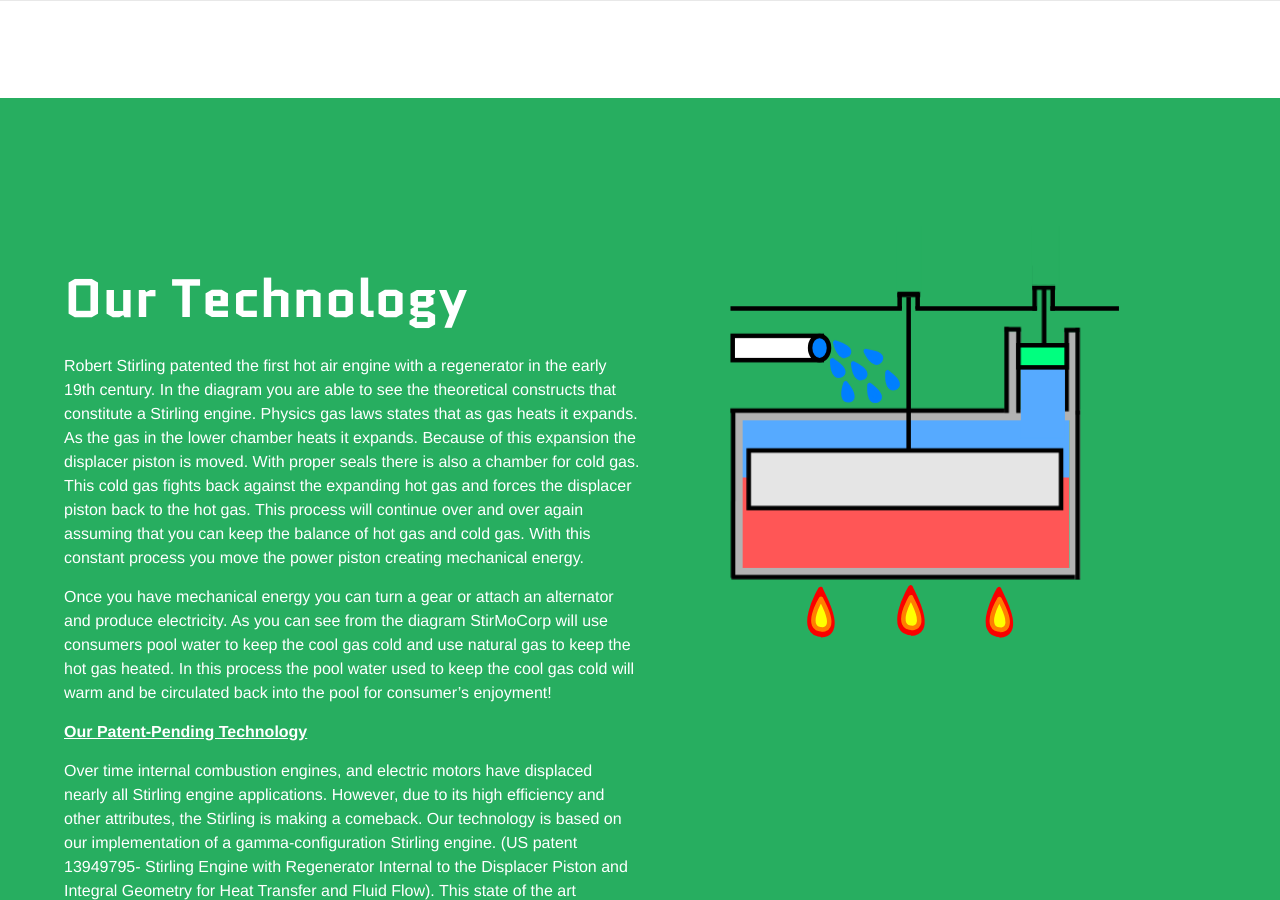
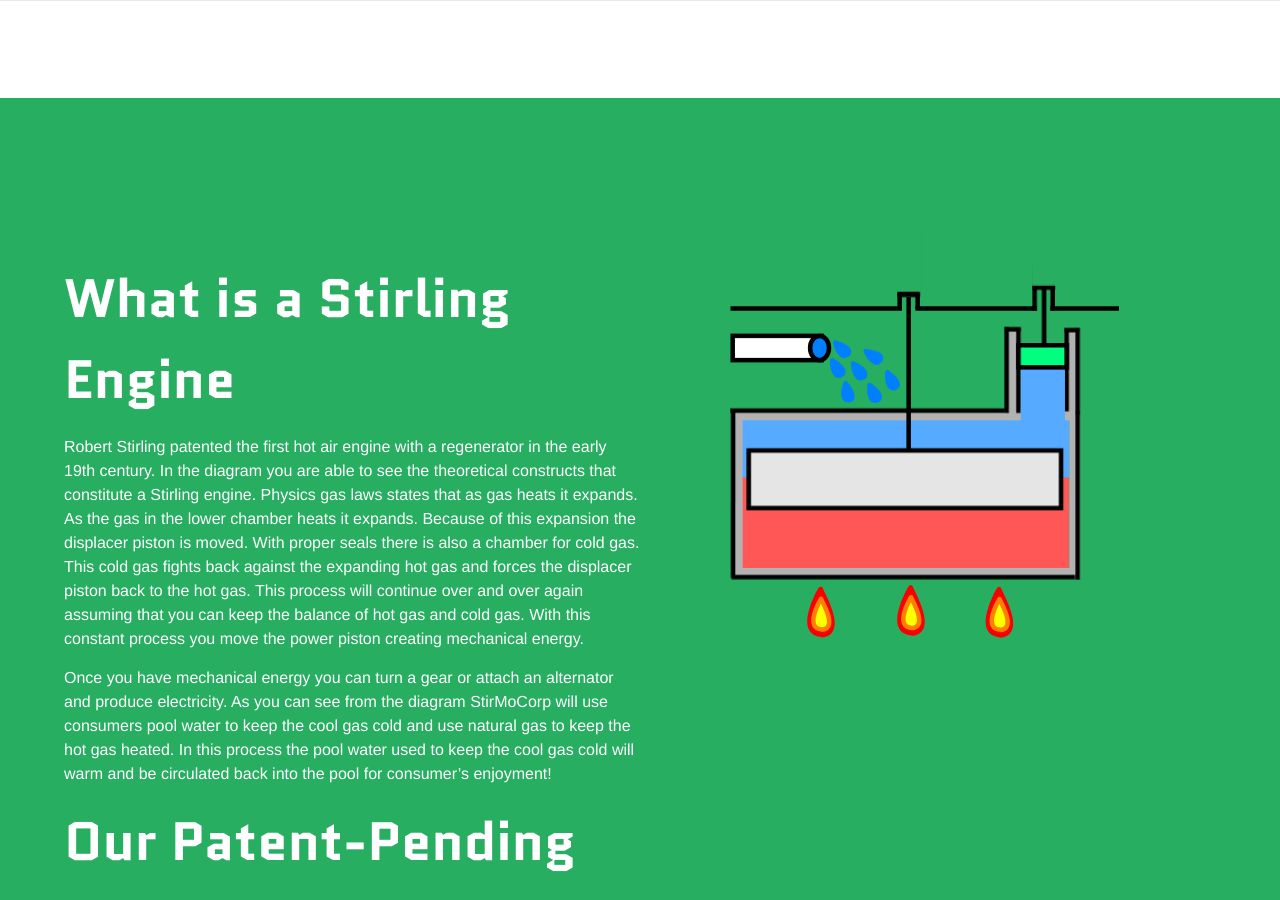
Before and after one commit to holsappled/stirling_motors, a Jekyll site: the page built from index.html, in a window 1280 px wide and 900 px high, scrolled down 1942 px. Built offline with Jekyll 4.4.1, drawn with Linux system fonts in a browser that asks for light colours; nearby versions of some CDN libraries.

Commit message:
Update technology.html

```diff
--- a/_includes/technology.html
+++ b/_includes/technology.html
@@ -1,7 +1,7 @@
 <section class="home__section--technology" id="technology">
   <div class="technology__wrapper--animation">
     <div class="technology__description technology__description--animation">
-      <h2>Our Technology</h2>
+      <h2>What is a Stirling Engine</h2>
       <p>
         Robert Stirling patented the first hot air engine with a regenerator in the early 19th century.  In the diagram you are able to see the theoretical constructs that constitute a Stirling engine.  Physics gas laws states that as gas heats it expands.  As the gas in the lower chamber heats it expands.  Because of this expansion the displacer piston is moved.  With proper seals there is also a chamber for cold gas.  This cold gas fights back against the expanding hot gas and forces the displacer piston back to the hot gas.  This process will continue over and over again assuming that you can keep the balance of hot gas and cold gas.  With this constant process you move the power piston creating mechanical energy.
       </p>
@@ -9,7 +9,7 @@
       Once you have mechanical energy you can turn a gear or attach an alternator and produce electricity.   As you can see from the diagram StirMoCorp will use consumers pool water to keep the cool gas cold and use natural gas to keep the hot gas heated.  In this process the pool water used to keep the cool gas cold will warm and be circulated back into the pool for consumer’s enjoyment!
       </p>
       <p>
-        <b><u>Our Patent-Pending Technology</u></b>
+       <h2>Our Patent-Pending Technology</h2>
          </p>
         Over time internal combustion engines, and electric motors have displaced nearly all Stirling engine applications. However, due to its high efficiency and other attributes, the Stirling is making a comeback. Our technology is based on our implementation of a gamma-configuration Stirling engine. (US patent 13949795- Stirling Engine with Regenerator Internal to the Displacer Piston and Integral Geometry for Heat Transfer and Fluid Flow). This state of the art technological advancement will utilize a displacer piston with new pin fin heater head and cooling system applications. This Stirling engine will be more efficient than other Stirlings by removing heater tubes which have traditionally been the fault of many designs. StirMoCorp also will test high performance ceramics to improve efficiency.  By modestly seeking to achieve 25% thermal efficiency with lower costing components this prototype would be able to save consumers substantially. If utilizing state of the art expensive materials such as high performance ceramics, then thermal efficiency could reach up to 40%.</strong>
       </p>
```
